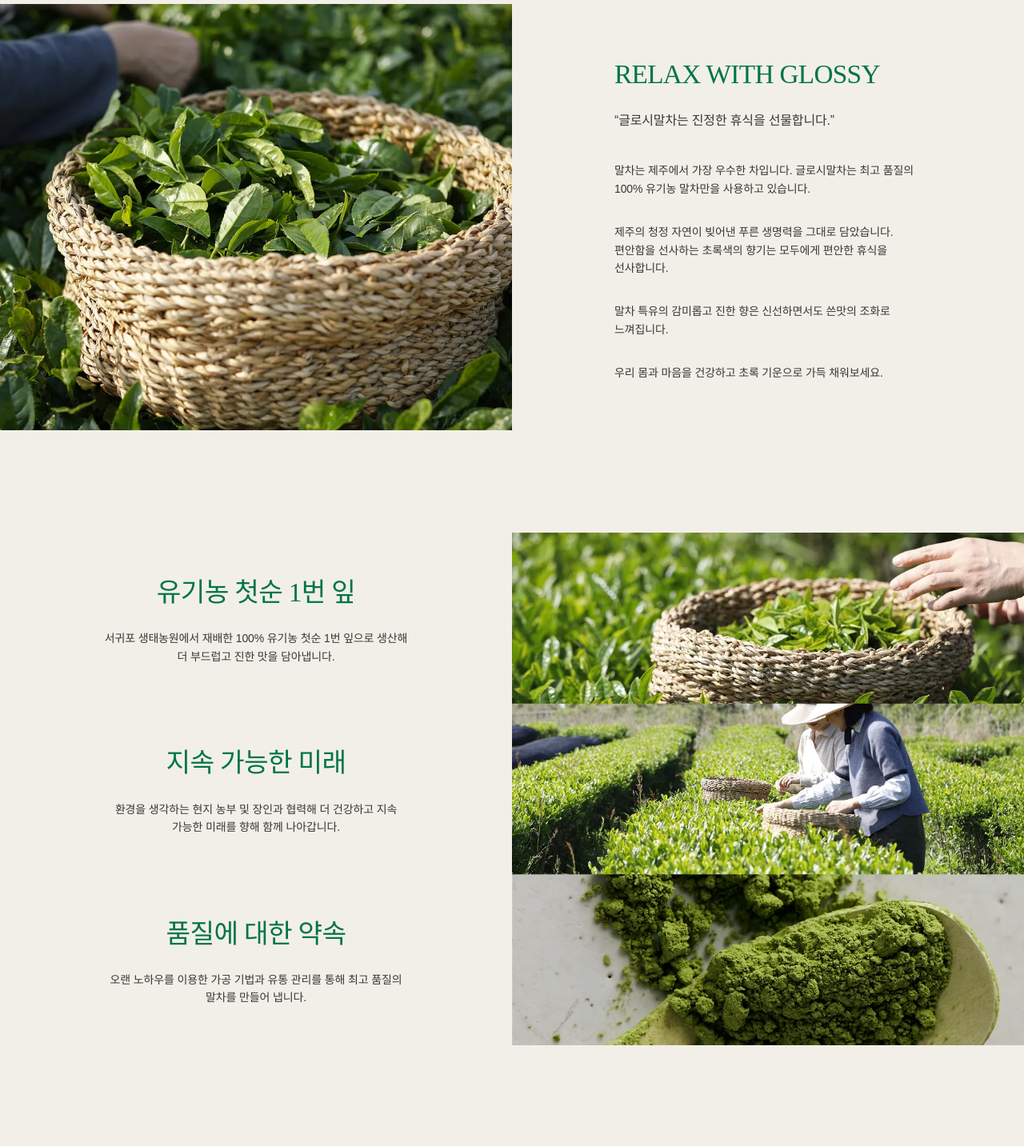
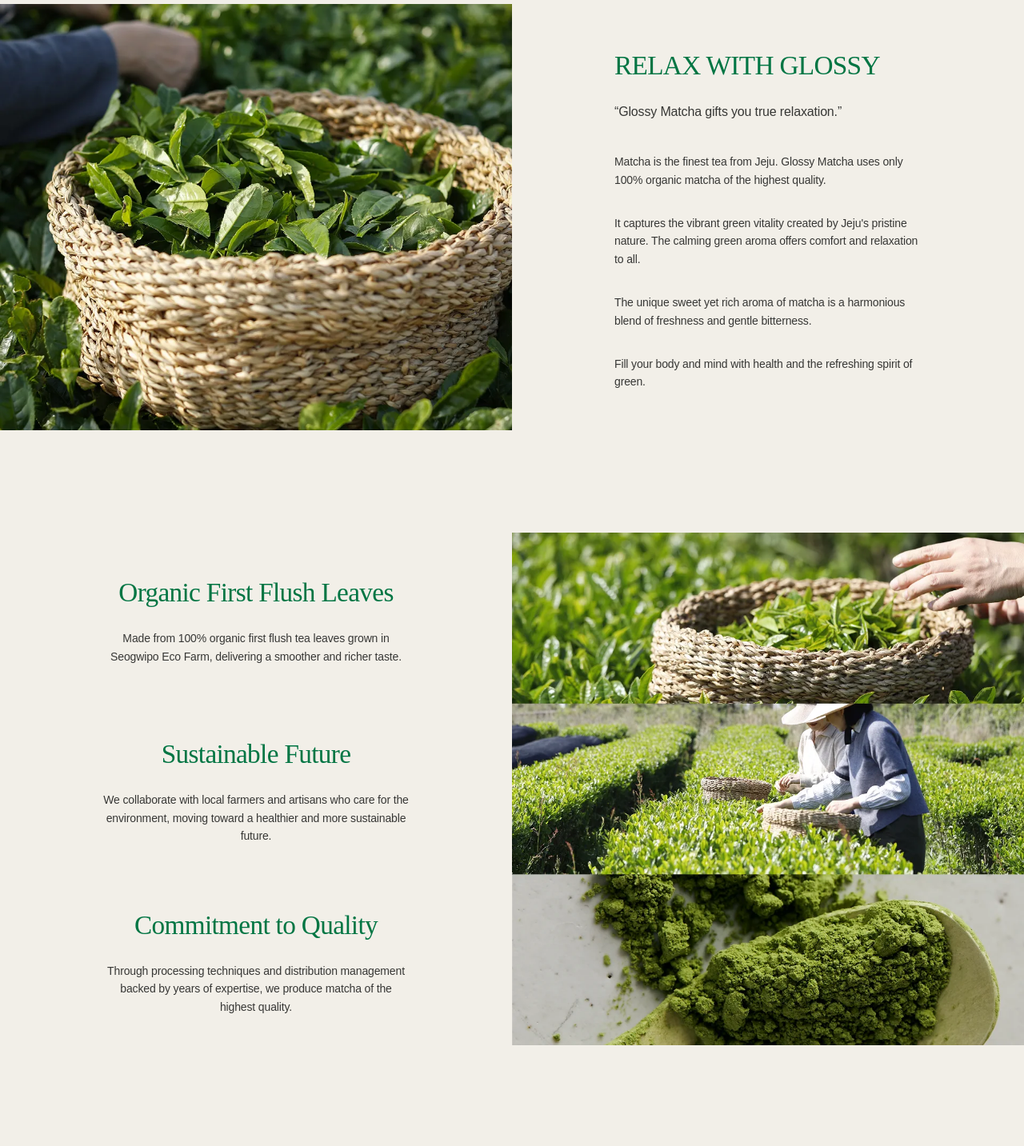
Before and after one commit to Elarin22/Glossy_Matcha, a Next.js app in the folder fe/: page /en/about in a window 1280 px wide. Shown: the part 1875-3308 px from the top of the page at 80% size. Built offline with nearby package versions, Linux system fonts and the light colour scheme; a web font is replaced by a local one.

Commit message:
[FE] feat: 제주 맛차 섹션 국영문 구현

```diff
--- a/fe/src/components/About/JejuMatcha.tsx
+++ b/fe/src/components/About/JejuMatcha.tsx
@@ -1,4 +1,7 @@
+"use client";
+
 import Image from "next/image";
+import { useTranslations } from "next-intl";
 import styles from "./JejuMatcha.module.scss";
 
 /**
@@ -11,6 +14,8 @@ import styles from "./JejuMatcha.module.scss";
  * @returns 제주 유기농 말차 소개 컴포넌트
  */
 export default function JejuMatcha() {
+    const t = useTranslations("about.jeju-matcha");
+
     return (
         <>
             {/* 말차 소개 및 브랜드 메시지 섹션 */}
@@ -26,29 +31,24 @@ export default function JejuMatcha() {
 
                 <div className={styles["jeju-matcha__content"]}>
                     <h4 className={styles["jeju-matcha__title"]}>
-                        RELAX WITH GLOSSY
+                        {t("intro.title")}
                     </h4>
                     <p className={styles["jeju-matcha__slogan"]}>
-                        &ldquo;글로시말차는 진정한 휴식을 선물합니다.&rdquo;
+                        &ldquo;{t("intro.slogan")}&rdquo;
                     </p>
 
                     <div className={styles["jeju-matcha__description"]}>
                         <p className={styles["jeju-matcha__paragraph"]}>
-                            말차는 제주에서 가장 우수한 차입니다. 글로시말차는
-                            최고 품질의 100% 유기농 말차만을 사용하고 있습니다.
+                            {t("intro.description.paragraph-1")}
                         </p>
                         <p className={styles["jeju-matcha__paragraph"]}>
-                            제주의 청정 자연이 빚어낸 푸른 생명력을 그대로
-                            담았습니다. 편안함을 선사하는 초록색의 향기는
-                            모두에게 편안한 휴식을 선사합니다.
+                            {t("intro.description.paragraph-2")}
                         </p>
                         <p className={styles["jeju-matcha__paragraph"]}>
-                            말차 특유의 감미롭고 진한 향은 신선하면서도 쓴맛의
-                            조화로 느껴집니다.
+                            {t("intro.description.paragraph-3")}
                         </p>
                         <p className={styles["jeju-matcha__paragraph"]}>
-                            우리 몸과 마음을 건강하고 초록 기운으로 가득
-                            채워보세요.
+                            {t("intro.description.paragraph-4")}
                         </p>
                     </div>
                 </div>
@@ -60,43 +60,40 @@ export default function JejuMatcha() {
                 <div className={styles["jeju-matcha__feature-list"]}>
                     <article className={styles["jeju-matcha__feature-item"]}>
                         <h4 className={styles["jeju-matcha__feature-title"]}>
-                            유기농 첫순 1번 잎
+                            {t("feature.item-1.title")}
                         </h4>
                         <p
                             className={
                                 styles["jeju-matcha__feature-description"]
                             }
                         >
-                            서귀포 생태농원에서 재배한 100% 유기농 첫순 1번
-                            잎으로 생산해 더 부드럽고 진한 맛을 담아냅니다.
+                            {t("feature.item-1.description")}
                         </p>
                     </article>
 
                     <article className={styles["jeju-matcha__feature-item"]}>
                         <h4 className={styles["jeju-matcha__feature-title"]}>
-                            지속 가능한 미래
+                            {t("feature.item-2.title")}
                         </h4>
                         <p
                             className={
                                 styles["jeju-matcha__feature-description"]
                             }
                         >
-                            환경을 생각하는 현지 농부 및 장인과 협력해 더
-                            건강하고 지속 가능한 미래를 향해 함께 나아갑니다.
+                            {t("feature.item-2.description")}
                         </p>
                     </article>
 
                     <article className={styles["jeju-matcha__feature-item"]}>
                         <h4 className={styles["jeju-matcha__feature-title"]}>
-                            품질에 대한 약속
+                            {t("feature.item-3.title")}
                         </h4>
                         <p
                             className={
                                 styles["jeju-matcha__feature-description"]
                             }
                         >
-                            오랜 노하우를 이용한 가공 기법과 유통 관리를 통해
-                            최고 품질의 말차를 만들어 냅니다.
+                            {t("feature.item-3.description")}
                         </p>
                     </article>
                 </div>
```
